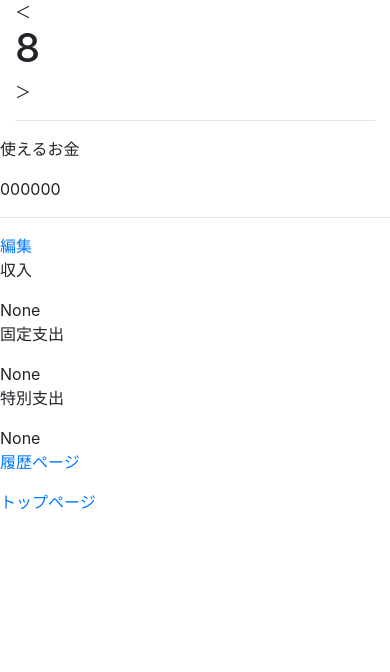
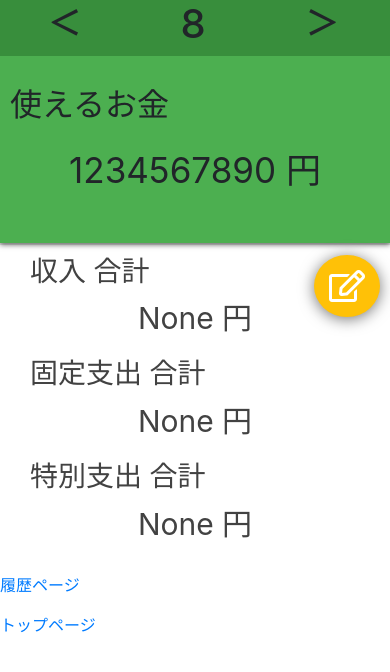
Before and after one commit to lightcheap/zackly, a Django app: page /main/ in a window 390 px wide. Shown: the top 672 px of the page. Run offline with Django 3.2, Linux system fonts and the light colour scheme; data that the repository does not hold is empty; some libraries are stand-ins or nearby versions.

Commit message:
UI creating

```diff
--- a/zackly/zacklymain/static/zacklymain/style.css
+++ b/zackly/zacklymain/static/zacklymain/style.css
@@ -7,31 +7,118 @@
     list-style:none;
     }
 
+.myhr{
+    margin: 0px;
+    border-top: 2px solid rgba(0,0,0,.1);
+}
+
+.balanceSheet{
+    padding: 10px 30px;
+    color:#424242;
+}
+
 /*  toppage  */
 .toplogo{
-
     padding-top: 5px;
     padding-bottom: 5px;
 }
 
 .description{
     text-align: center;
+    color:#424242;
 }
 
 .kari{
     text-align: center;
 }
 
-/*  mainpage  */
+/*  mainpage  ------------------------------*/
+.mainTopMonth{
+    width: 100%;
+    margin: 0 auto;
+    background-color: #388e3c;
+    text-align: center;
+    display: flex;
+}
 
-/*  editpage  */
+.frontAndBackF{
+    font-size: 2em;
+    font-weight: 800;
+    transition:0.2s;
+}
+
+.frontAndBackB{
+    font-size: 2em;
+    font-weight: 800;
+    transition:0.2s;
+}
+
+.frontAndBackF:active{
+    padding: 0px 0px 0px 10px ;
+
+}
+
+.frontAndBackB:active{
+    padding: 0px 10px 0px 0px ;
+}
+
+.cuaContainer{
+    background-color: #4CAF50;
+    padding: 30px 10px;
+    z-index: 2px;
+    box-shadow: 0px 2px 5px #757575;
+}
+
+.canUseAmount{
+    font-size: 35px;
+    text-align: center;
+    margin-top: 20px;
+}
+
+.editAmount{
+    background-color: #ffc107;
+    box-shadow: 0px 2px 15px #757575;
+    color: white;
+    text-align: right;
+    padding: 15px;
+    border-radius: 50%;
+    transition:0.2s;
+}
+
+.editAmount:active{
+    box-shadow: 0 0 5px #757575;
+}
+
+.editbutton{
+    position: fixed;
+    z-index: 10;
+    right: 10px;
+
+}
+
+.totalIncome{
+    font-size: 30px;
+    text-align: center
+}
+
+.totalFixed{
+    font-size: 30px;
+    text-align: center
+}
+
+.totalSp{
+    font-size: 30px;
+    text-align: center
+}
+
+/*  editpage  ----------------------------------------*/
 header{
     width: 100%;
     height: 55px;
     position: fixed;
     top:0;
     z-index: 10;
-    background-color: #66BAB7;
+    background-color: #4CAF50;
 }
 
 #syunyu{
@@ -50,7 +137,6 @@
 }
 
 .edittop{
-
     padding-top: 45px;
 }
 .set{
@@ -70,7 +156,6 @@
     border-top: none;
     border-right: none;
     border-left: none;
-
 }
 
 /*  footer  */
@@ -80,7 +165,7 @@
     position: fixed;
     bottom: 0;
     z-index: 10;
-    background-color: #66BAB7;
+    background-color: #4CAF50;
 }
 
 /*　スマホ用　*/
@@ -95,7 +180,7 @@
         color: #fff;
         font-size: 22px;
         font-weight: 700;
-        padding: 20px;
+        padding: 20px 0px 20px 0px;
     }
 
     .spLogo{
@@ -128,13 +213,10 @@
         color: #212121;
     }
 
-    .globalManuPC li{
-    }
-
     .signUp{
-        display: flex;
         text-align: center;
         background-color: #4CAF50;
+        box-shadow: 0px -2px 15px #757575;
         width: 100%;
         height: 60px;
         position: fixed;
@@ -142,11 +224,41 @@
     }
 
     .signUp a{
-
         color: #ffffff;
-        line-height: 1.5em;
-        margin: 10px;
-        padding: 10px;
+        text-decoration: none;
+        margin: 5px;
+        padding: 10px 0px 10px 0px;
     }
 
+    .col{
+        transition:.7s;
+    }
+
+    .col:hover{
+        background-color: #388e3c;
+    }
+
+    .col:active{
+        box-shadow: 0 -1px 4px 2px #212121 inset;
+    }
+
+    .col p{
+        line-height: 3.9em;
+    }
+
+    .subjectTop h2{
+        font-weight:bold;
+        margin-bottom: 30px;
+        text-align: center;
+    }
+
+    .threeFuture{
+        text-align: center;
+    }
+
+    /* mainpage */
+    .col4{
+
+        width: 33%;
+    }
 }
--- a/zackly/zacklymain/templates/zacklymain/main.html
+++ b/zackly/zacklymain/templates/zacklymain/main.html
@@ -9,43 +9,43 @@
         <link rel="stylesheet" href="https://stackpath.bootstrapcdn.com/bootstrap/4.1.3/css/bootstrap.min.css" integrity="sha384-MCw98/SFnGE8fJT3GXwEOngsV7Zt27NXFoaoApmYm81iuXoPkFOJwJ8ERdknLPMO" crossorigin="anonymous">
         <!--static file css-->
         <link rel="stylesheet" type="text/css" href="{% static 'zacklymain/style.css' %}" />
+        <!--font Awesome CDN css-->
+        <link rel="stylesheet" href="https://use.fontawesome.com/releases/v5.3.1/css/all.css" integrity="sha384-mzrmE5qonljUremFsqc01SB46JvROS7bZs3IO2EmfFsd15uHvIt+Y8vEf7N7fWAU" crossorigin="anonymous">
         <title>Zackly</title>
 </head>
 <body>
     <!--メインページ-->
     <div class="container">
         <div class="row">
-            <div class="col-sm-12">
-                <a>＜</a>
-                <h1>{{ month }}</h1>
-                <a>＞</a>
-                <hr>
+            <div class="mainTopMonth">
+                <div class="col4 frontAndBackB"><a><span class = "fabButton">＜</span></a></div>
+                <div class="col4"><h1>{{ month }}</h1></div>
+                <div class="col4 frontAndBackF"><a><span class = "fabButton">＞</span></a></div>
             </div>
         </div>
     </div>
-    <div>
-        <p>使えるお金</p>
-            <p>000000</p>
-        <hr>
+    <div class = "cuaContainer">
+        <h2>使えるお金</h2>
+        <p class = "canUseAmount">1234567890 円</p>
     </div>
-    <div>
+    <hr class = "myhr">
+    <div class = "balanceSheet">
         <div>
-            <a href ="{% url 'zacklymain:edit' %}">編集</a>
-            <p>収入</p>
-
-                {{ soa.sx }}
+            <a class = "editbutton" href ="{% url 'zacklymain:edit' %}"><i class="far fa-edit fa-2x editAmount"></i></a>
+            <h3>収入 合計</h3>
+            <p class = "totalIncome">{{ soa.sx }} 円</p>
 
         </div>
         <div>
-            <p>固定支出</p>
+            <h3>固定支出 合計</h3>
             {% if sof %}
-                {{ sof.sx }}
+                <p class = "totalFixed">{{ sof.sx }} 円</p>
             {% endif %}
         </div>
         <div>
-            <p>特別支出</p>
+            <h3>特別支出 合計</h3>
             {% if sosf %}
-                {{ sosf.sx }}
+                <p class = "totalSp">{{ sosf.sx }} 円</p>
             {% endif %}
         </div>
     </div>
```
Also changed, not shown: zackly/zacklymain/templates/zacklymain/toppage.html (+23 -5 lines).
